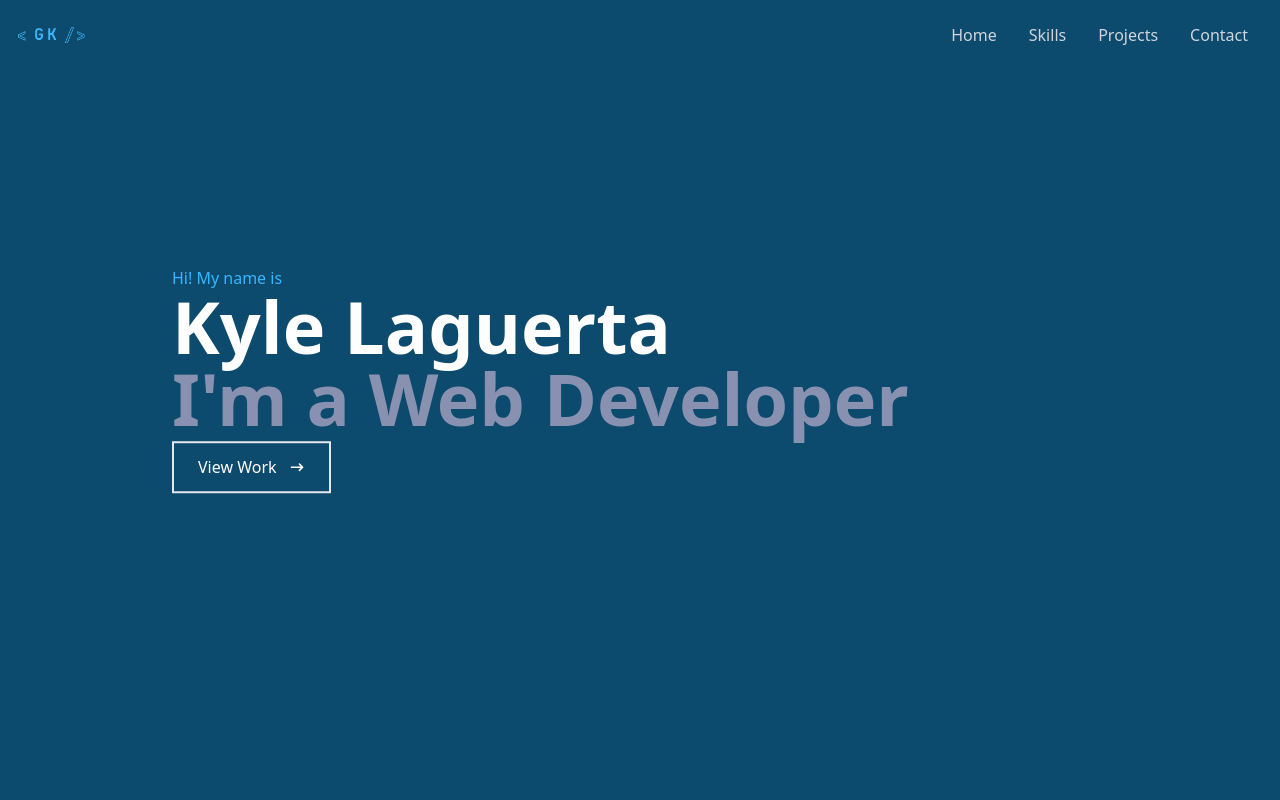
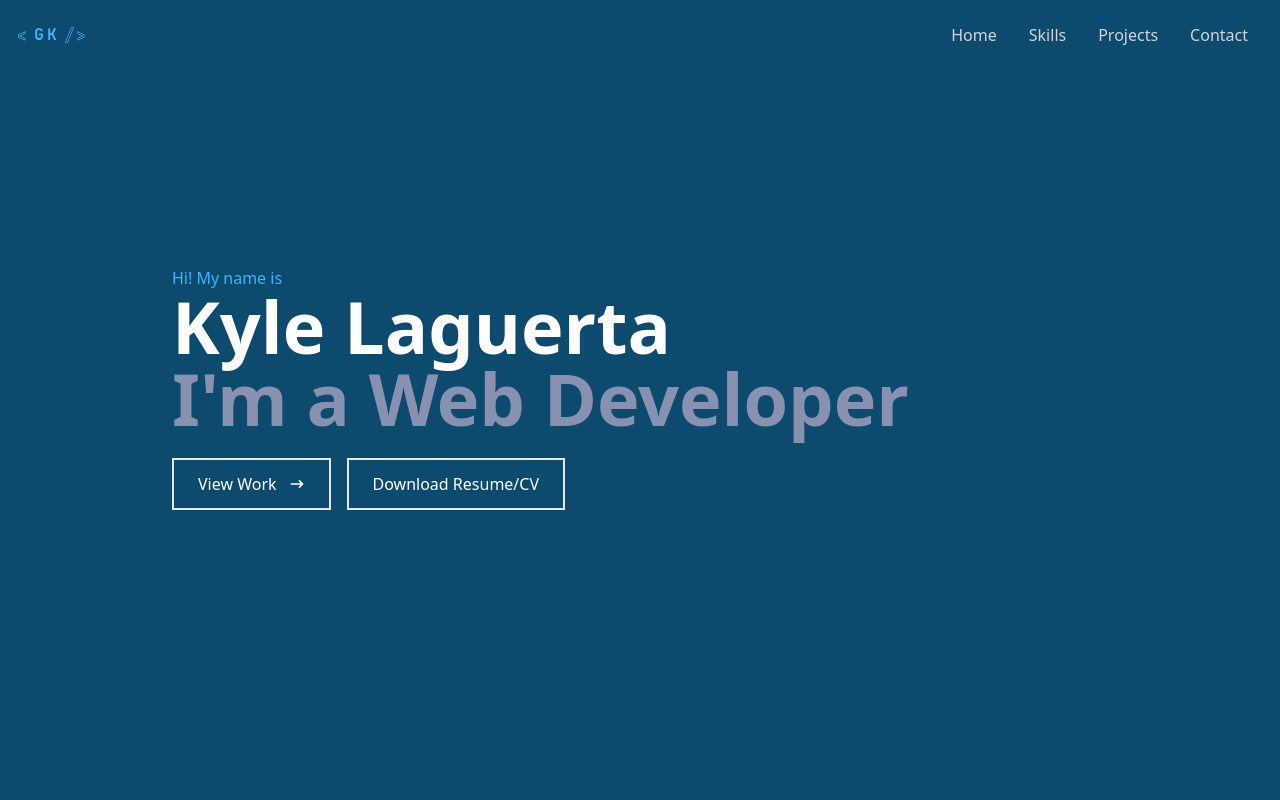
Before and after one commit to giankyle989/giankyleportfolio, a React (Create React App) app: page / in a window 1280 px wide. Shown: the top 800 px of the page. Built offline with nearby package versions, Linux system fonts and the light colour scheme; the HTML template or start-up script is replaced by a standard one.

Commit message:
Add files via upload

```diff
--- a/src/components/Home.js
+++ b/src/components/Home.js
@@ -4,7 +4,7 @@ import { Link } from "react-scroll";
 
 export default function Home() {
   return (
-    <div name='home' className="w-full h-screen bg-sky-900">
+    <div name="home" className="w-full h-screen bg-sky-900">
       {/**Container */}
       <div className="max-w-[1000px] mx-auto px-8 flex flex-col justify-center h-full">
         <p className="text-[#38b6ff]">Hi! My name is</p>
@@ -14,15 +14,18 @@ export default function Home() {
         <h2 className="text-4xl sm:text-7xl font-bold text-[#8892b0]">
           I'm a Web Developer
         </h2>
-        <div className="my-4 animate-bounce">
+        <div className="my-4 flex">
           <Link to="projects" smooth={true} duration={500}>
             <button className="text-white group border-2 px-6 py-3 my-2 flex items-center hover:bg-[#38b6ff] hover:border-[#38b6ff]">
               View Work
               <span className="group-hover:rotate-90 duration-200">
-              <HiArrowNarrowRight className="ml-3"/>
+                <HiArrowNarrowRight className="ml-3" />
               </span>
             </button>
           </Link>
+          <button className="text-white group border-2 px-6 py-3 mx-4 my-2 flex items-center hover:bg-[#38b6ff] hover:border-[#38b6ff]">
+            Download Resume/CV
+          </button>
         </div>
       </div>
     </div>
```
Also changed, not shown: src/index.css (line endings or trailing spaces). Lines whose indentation alone changed are shown as unchanged.
